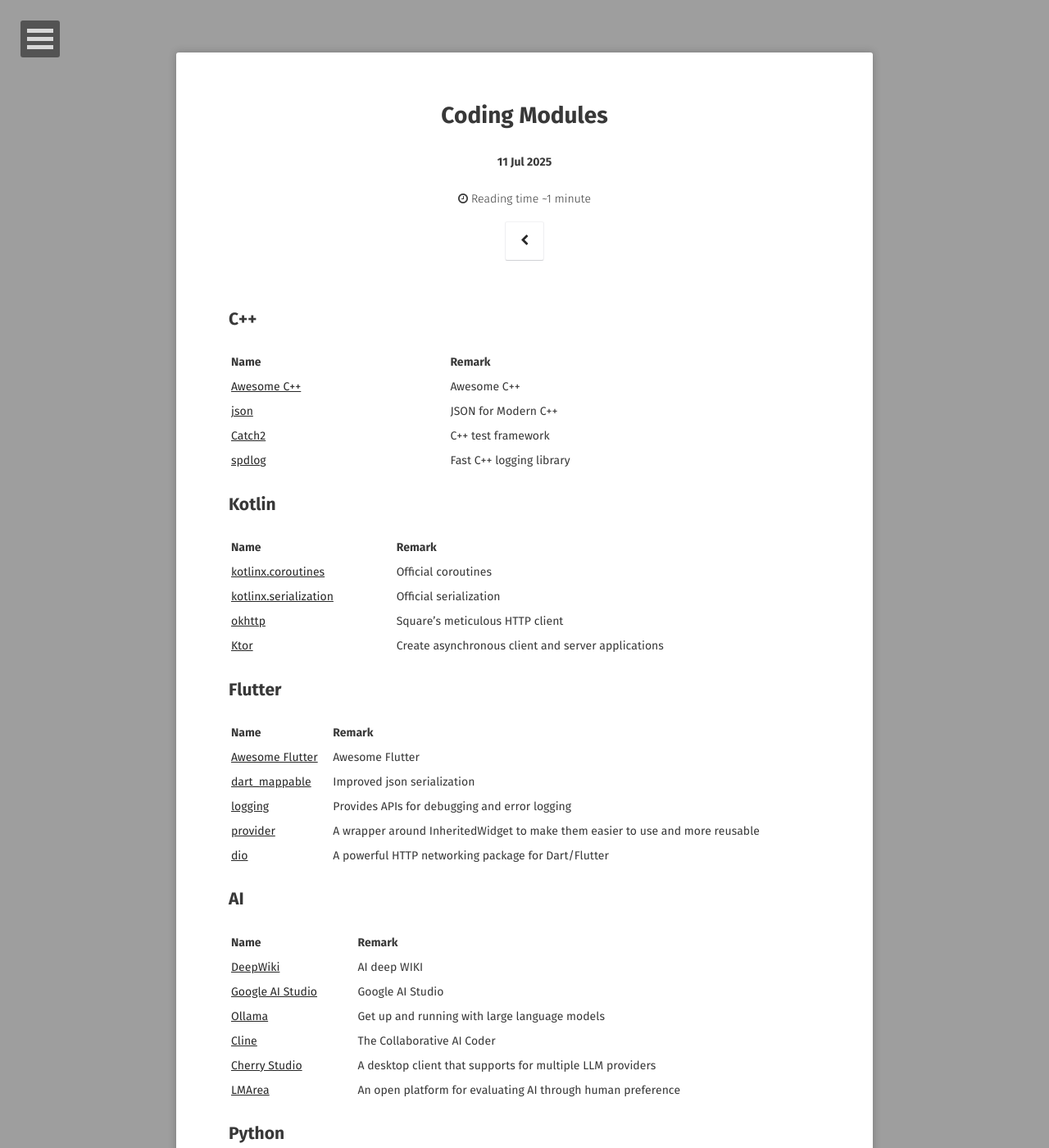
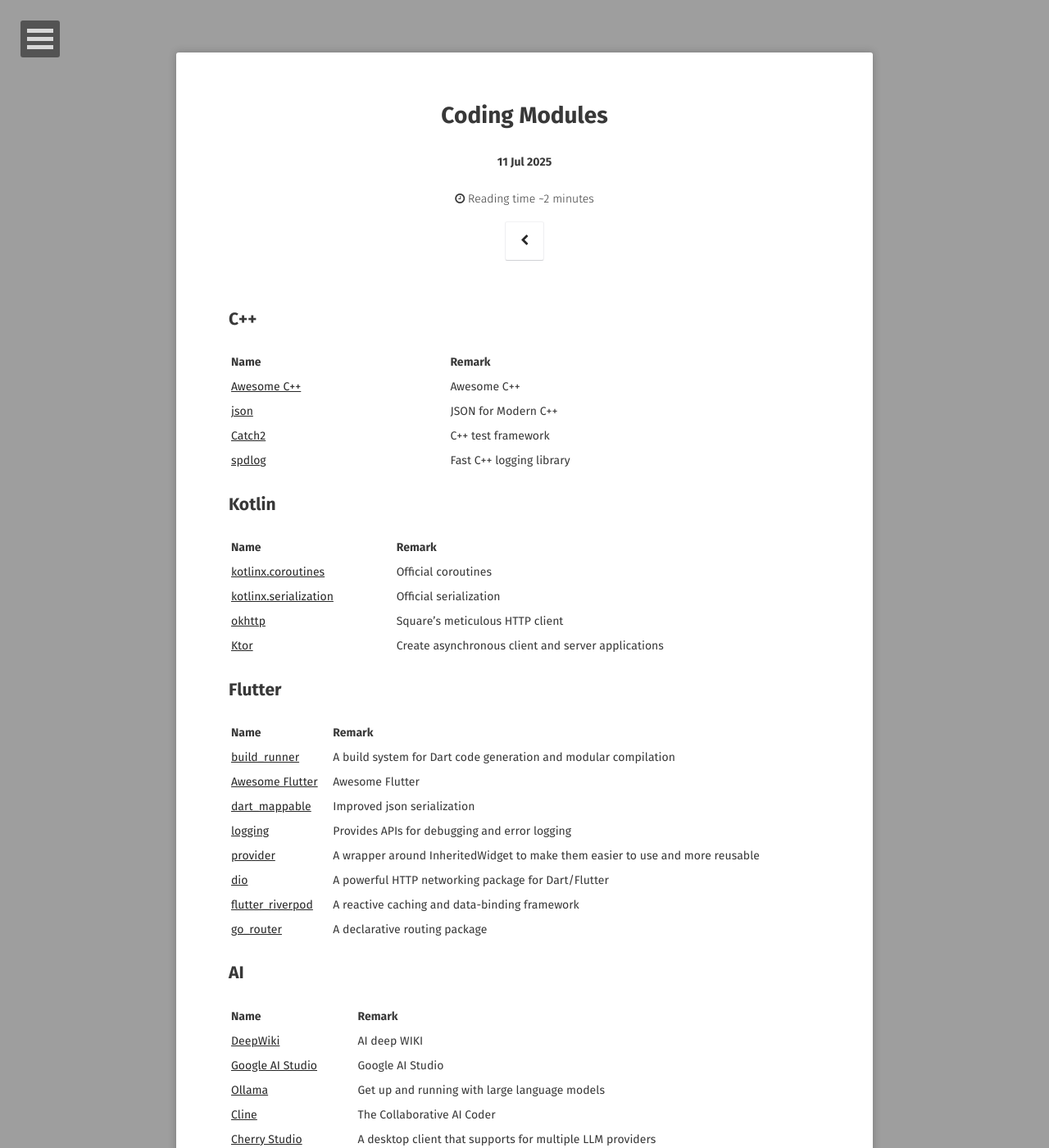
Before and after one commit to o7878x/o7878x.github.io, a Jekyll site: the page built from _posts/2025-07-11-coding-modules.md, in a window 1280 px wide and 1400 px high. Shown: the whole window at 82% size. Built offline with Jekyll 4.4.1, drawn with Linux system fonts in a browser that asks for light colours; some web fonts are replaced; comment, search, counter and statistics services are not loaded.

Commit message:
feature:add Flutter packages

```diff
--- a/_posts/2025-07-11-coding-modules.md
+++ b/_posts/2025-07-11-coding-modules.md
@@ -31,11 +31,14 @@
 
 | Name | Remark |
 | --- | --- |
+| [build_runner](https://pub.dev/packages/build_runner) | A build system for Dart code generation and modular compilation |
 | [Awesome Flutter](https://github.com/Solido/awesome-flutter) | Awesome Flutter |
 | [dart_mappable](https://pub.dev/packages/dart_mappable) | Improved json serialization |
 | [logging](https://pub.dev/packages/logging) | Provides APIs for debugging and error logging |
 | [provider](https://pub.dev/packages/provider) | A wrapper around InheritedWidget to make them easier to use and more reusable |
 | [dio](https://pub.dev/packages/dio) | A powerful HTTP networking package for Dart/Flutter |
+| [flutter_riverpod](https://pub.dev/packages/flutter_riverpod) | A reactive caching and data-binding framework |
+| [go_router](https://pub.dev/packages/go_router) | A declarative routing package |
 
 ## AI
 
```
